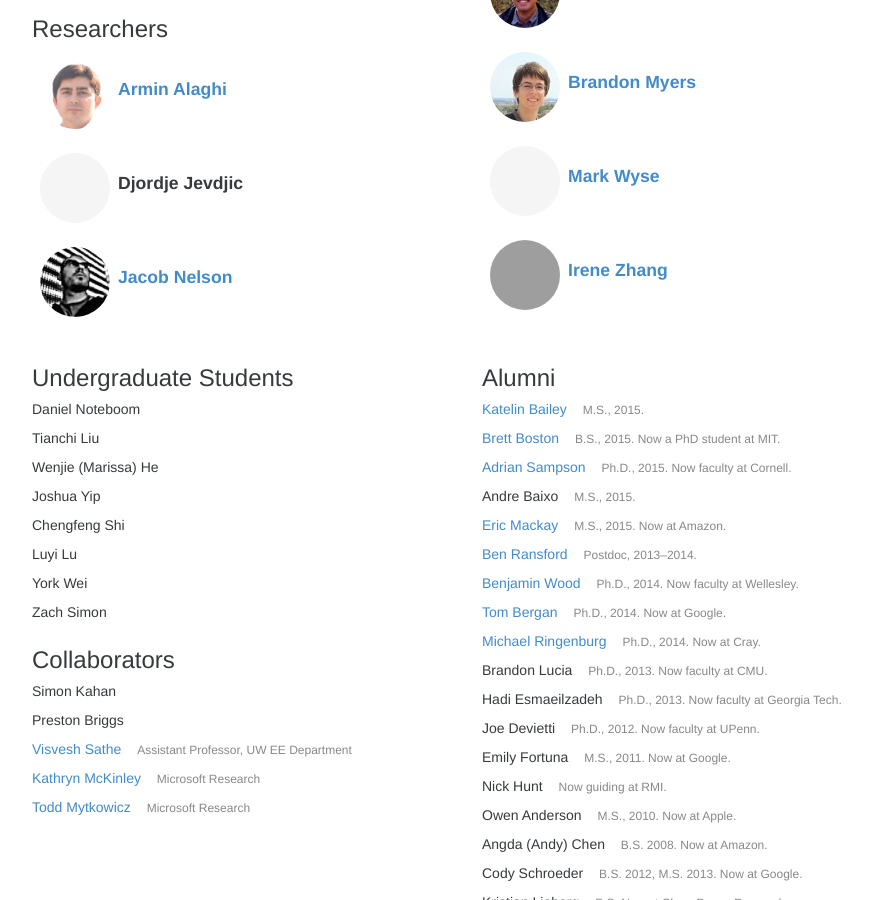
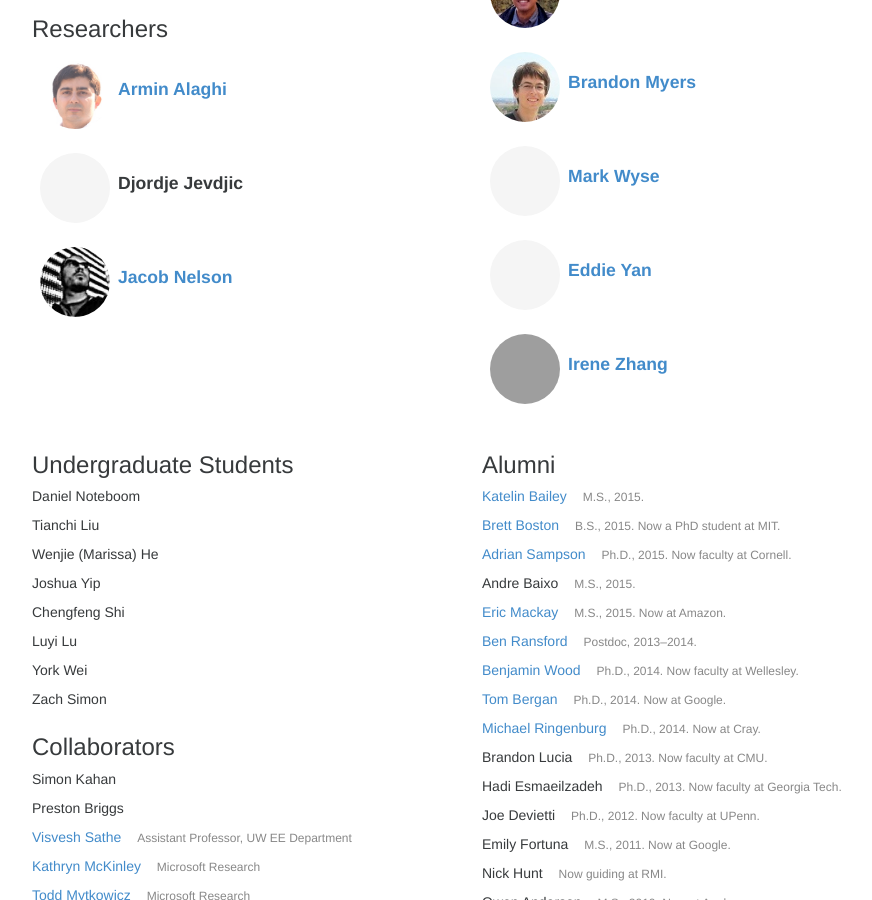
Before and after one commit to uwsampa/sampa-public, a Jekyll site: the page built from index.html, in a window 1280 px wide and 900 px high, scrolled down 2281 px. Shown: the whole window, without its empty margins (173-1045 px from the left). Built offline with Jekyll 4.4.1, drawn with Linux system fonts in a browser that asks for light colours; nearby versions of some CDN libraries; Markdown is read by kramdown in place of the engine named in the settings; grey boxes are pictures that could not be loaded.

Commit message:
add Eddie to people

```diff
--- a/_data/people.yml
+++ b/_data/people.yml
@@ -139,6 +139,11 @@ wysem:
     webpage: "https://homes.cs.washington.edu/~wysem/"
     role: grad
 
+eqy:
+    display_name: "Eddie Yan"
+    webpage: "http://ketsol.ddns.net/"
+    role: grad
+
 iyzhang:
     display_name: "Irene Zhang"
     webpage: http://irenezhang.net/
```
